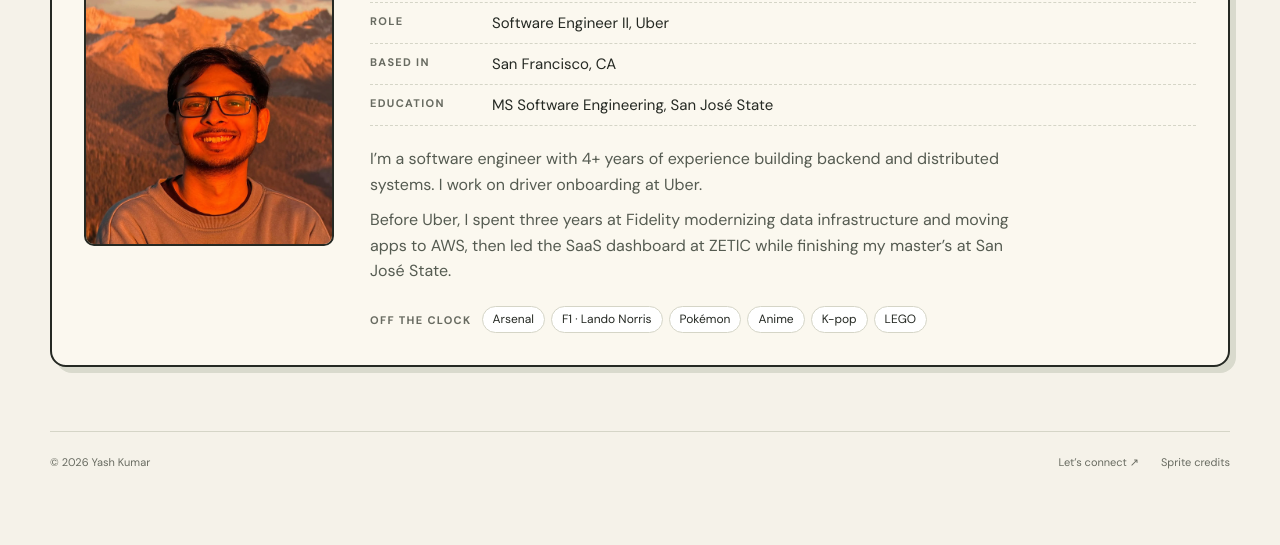
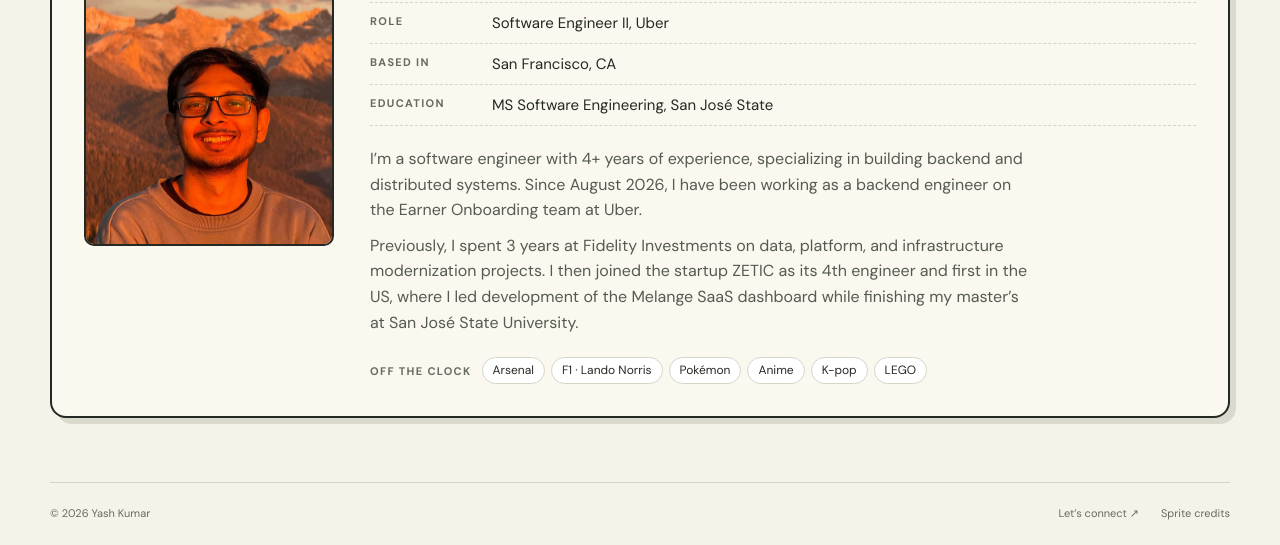
Before and after one commit to yashKumar2412/Portfolio, a plain HTML site: page index.html in a window 1280 px wide. Shown: the part 1489-2034 px from the top of the page. Before the commit the page ends 1983 px from the top, so only its background shows below. Drawn offline with Linux system fonts and the light colour scheme.

Commit message:
Update About bio with Earner Onboarding and ZETIC details
Co-Authored-By: Claude Opus 5.5 <noreply@anthropic.com>

```diff
--- a/index.html
+++ b/index.html
@@ -93,8 +93,8 @@
               <div><dt>Based in</dt><dd>San Francisco, CA</dd></div>
               <div><dt>Education</dt><dd>MS Software Engineering, San José State</dd></div>
             </dl>
-            <p class="tc-bio">I’m a software engineer with 4+ years of experience building backend and distributed systems. I work on driver onboarding at Uber.</p>
-            <p class="tc-bio">Before Uber, I spent three years at Fidelity modernizing data infrastructure and moving apps to AWS, then led the SaaS dashboard at ZETIC while finishing my master’s at San José State.</p>
+            <p class="tc-bio">I’m a software engineer with 4+ years of experience, specializing in building backend and distributed systems. Since August 2026, I have been working as a backend engineer on the Earner Onboarding team at Uber.</p>
+            <p class="tc-bio">Previously, I spent 3 years at Fidelity Investments on data, platform, and infrastructure modernization projects. I then joined the startup ZETIC as its 4th engineer and first in the US, where I led development of the Melange SaaS dashboard while finishing my master’s at San José State University.</p>
             <div class="tc-off"><span class="tc-label">Off the clock</span><ul><li>Arsenal</li><li>F1 · Lando Norris</li><li>Pokémon</li><li>Anime</li><li>K-pop</li><li>LEGO</li></ul></div>
           </div>
         </div>
```
